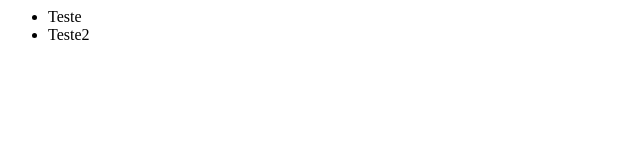
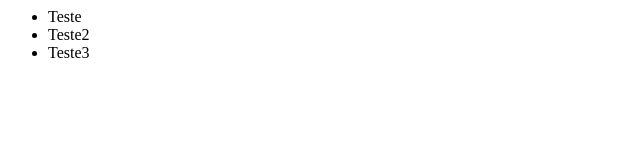
Before and after one commit to andreribeiropinto104/ProjetoAppMove, a plain HTML site: page index.html in a window 1280 px wide. Shown: the full height of the page, 0-640 px from the left. Drawn offline with Linux system fonts and the light colour scheme.

Commit message:
teste3 adicionado à lista

```diff
--- a/index.html
+++ b/index.html
@@ -5,6 +5,7 @@
 		<ul>
 			<li>Teste</li>
 			<li>Teste2</li>
+			<li>Teste3</li>
 		</ul>
 	</body>
 </html>
```
